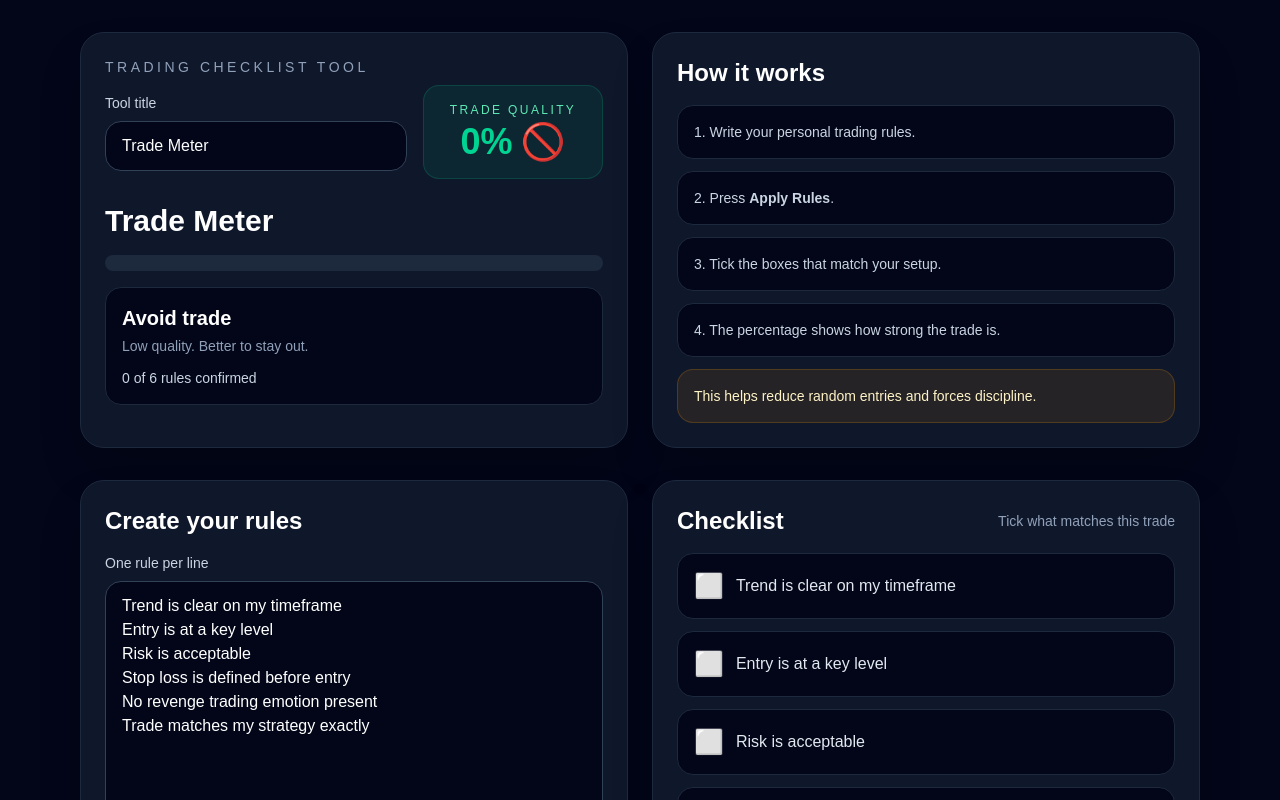
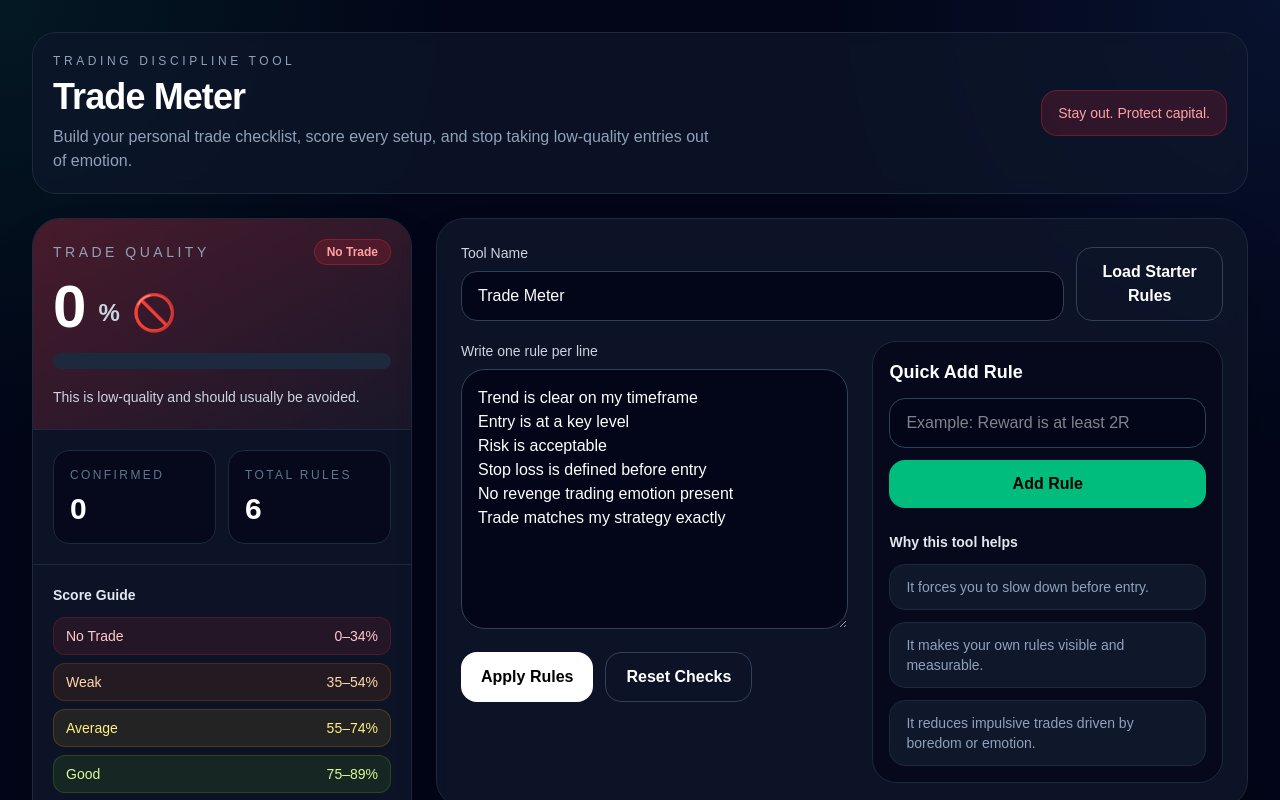
Before and after one commit to Johny-88/Trade-Meter, a Next.js app: page / in a window 1280 px wide. Shown: the top 800 px of the page. Built offline with nearby package versions, Linux system fonts and the light colour scheme.

Commit message:
Update page.tsx

```diff
--- a/app/page.tsx
+++ b/app/page.tsx
@@ -1,12 +1,14 @@
 'use client'
 
-import { useMemo, useState } from 'react'
+import { useEffect, useMemo, useState } from 'react'
 
 type Rule = {
   id: number
   text: string
   checked: boolean
 }
+
+const STORAGE_KEY = 'trade-meter-v2'
 
 const starterRules = [
   'Trend is clear on my timeframe',
@@ -20,37 +22,85 @@ const starterRules = [
 function getRating(score: number) {
   if (score >= 90) {
     return {
-      label: 'A+ setup',
-      desc: 'Excellent quality. Very strong trade conditions.',
+      label: 'A+ Setup',
+      desc: 'Everything is aligned. This is the kind of trade worth waiting for.',
       emoji: '😎',
+      action: 'Take only if execution is clean.',
+      tone: 'emerald',
     }
   }
+
   if (score >= 75) {
     return {
-      label: 'Good setup',
-      desc: 'Solid trade. Conditions are mostly aligned.',
+      label: 'Good Setup',
+      desc: 'Most conditions are aligned. Solid quality, but stay precise.',
       emoji: '🙂',
+      action: 'Valid trade if entry stays disciplined.',
+      tone: 'lime',
     }
   }
+
   if (score >= 55) {
     return {
-      label: 'Average setup',
-      desc: 'Decent, but not fully convincing yet.',
+      label: 'Average Setup',
+      desc: 'Some things are there, but not enough to feel fully confident.',
       emoji: '😐',
+      action: 'Be selective. This may be a pass.',
+      tone: 'yellow',
     }
   }
+
   if (score >= 35) {
     return {
-      label: 'Weak setup',
-      desc: 'Too many things are missing. Be careful.',
+      label: 'Weak Setup',
+      desc: 'Too many key conditions are missing.',
       emoji: '⚠️',
+      action: 'Most likely not worth the risk.',
+      tone: 'orange',
     }
   }
 
   return {
-    label: 'Avoid trade',
-    desc: 'Low quality. Better to stay out.',
+    label: 'No Trade',
+    desc: 'This is low-quality and should usually be avoided.',
     emoji: '🚫',
+    action: 'Stay out. Protect capital.',
+    tone: 'red',
+  }
+}
+
+function toneClasses(tone: string) {
+  switch (tone) {
+    case 'emerald':
+      return {
+        badge: 'border-emerald-500/30 bg-emerald-500/15 text-emerald-300',
+        glow: 'from-emerald-500/25 to-emerald-400/5',
+        progress: 'from-emerald-400 to-emerald-500',
+      }
+    case 'lime':
+      return {
+        badge: 'border-lime-500/30 bg-lime-500/15 text-lime-300',
+        glow: 'from-lime-500/25 to-lime-400/5',
+        progress: 'from-lime-300 to-lime-500',
+      }
+    case 'yellow':
+      return {
+        badge: 'border-yellow-500/30 bg-yellow-500/15 text-yellow-300',
+        glow: 'from-yellow-500/25 to-yellow-400/5',
+        progress: 'from-yellow-300 to-yellow-500',
+      }
+    case 'orange':
+      return {
+        badge: 'border-orange-500/30 bg-orange-500/15 text-orange-300',
+        glow: 'from-orange-500/25 to-orange-400/5',
+        progress: 'from-orange-300 to-orange-500',
+      }
+    default:
+      return {
+        badge: 'border-red-500/30 bg-red-500/15 text-red-300',
+        glow: 'from-red-500/25 to-red-400/5',
+        progress: 'from-red-300 to-red-500',
+      }
   }
 }
 
@@ -66,10 +116,36 @@ export default function Home() {
     }))
   )
 
+  useEffect(() => {
+    const saved = localStorage.getItem(STORAGE_KEY)
+    if (!saved) return
+
+    try {
+      const parsed = JSON.parse(saved)
+      if (parsed.title) setTitle(parsed.title)
+      if (parsed.bulkRules) setBulkRules(parsed.bulkRules)
+      if (Array.isArray(parsed.rules) && parsed.rules.length > 0) {
+        setRules(parsed.rules)
+      }
+    } catch {}
+  }, [])
+
+  useEffect(() => {
+    localStorage.setItem(
+      STORAGE_KEY,
+      JSON.stringify({
+        title,
+        bulkRules,
+        rules,
+      })
+    )
+  }, [title, bulkRules, rules])
+
   const checkedCount = rules.filter((rule) => rule.checked).length
   const totalCount = rules.length
-  const score = totalCount > 0 ? Math.round((checkedCount / totalCount) * 100) : 0
+  const score = totalCount ? Math.round((checkedCount / totalCount) * 100) : 0
   const rating = useMemo(() => getRating(score), [score])
+  const palette = toneClasses(rating.tone)
 
   const applyRules = () => {
     const cleanedRules = bulkRules
@@ -98,117 +174,174 @@ export default function Home() {
     const trimmed = newRule.trim()
     if (!trimmed) return
 
-    setRules((prev) => [
-      ...prev,
-      {
+    const newItem = {
       id: Date.now(),
       text: trimmed,
       checked: false,
-      },
-    ])
+    }
 
+    setRules((prev) => [...prev, newItem])
     setBulkRules((prev) => (prev.trim() ? `${prev}\n${trimmed}` : trimmed))
     setNewRule('')
+  }
+
+  const deleteRule = (id: number) => {
+    setRules((prev) => {
+      const updated = prev.filter((rule) => rule.id !== id)
+      setBulkRules(updated.map((rule) => rule.text).join('\n'))
+      return updated
+    })
   }
 
   const resetChecks = () => {
     setRules((prev) => prev.map((rule) => ({ ...rule, checked: false })))
   }
 
-  const progressColor =
-    score >= 75
-      ? 'bg-emerald-500'
-      : score >= 55
-      ? 'bg-yellow-400'
-      : score >= 35
-      ? 'bg-orange-500'
-      : 'bg-red-500'
+  const loadStarterRules = () => {
+    setBulkRules(starterRules.join('\n'))
+    setRules(
+      starterRules.map((text, index) => ({
+        id: Date.now() + index,
+        text,
+        checked: false,
+      }))
+    )
+  }
 
   return (
     <main className="min-h-screen bg-slate-950 text-white">
-      <div className="mx-auto max-w-6xl px-4 py-8">
-        <div className="mb-8 grid gap-6 lg:grid-cols-2">
-          <div className="rounded-3xl border border-slate-800 bg-slate-900 p-6 shadow-2xl">
-            <p className="mb-2 text-sm uppercase tracking-[0.25em] text-slate-400">
-              Trading checklist tool
+      <div className="absolute inset-0 bg-[radial-gradient(circle_at_top_left,rgba(16,185,129,0.10),transparent_30%),radial-gradient(circle_at_top_right,rgba(59,130,246,0.10),transparent_30%)]" />
+
+      <div className="relative mx-auto max-w-7xl px-4 py-6 md:px-6 lg:px-8 lg:py-8">
+        <div className="mb-6 flex flex-col gap-3 rounded-3xl border border-slate-800 bg-slate-900/70 p-5 backdrop-blur md:flex-row md:items-center md:justify-between">
+          <div>
+            <div className="mb-2 text-xs uppercase tracking-[0.3em] text-slate-400">
+              Trading Discipline Tool
+            </div>
+            <h1 className="text-3xl font-bold tracking-tight md:text-4xl">
+              {title}
+            </h1>
+            <p className="mt-2 max-w-2xl text-sm text-slate-400 md:text-base">
+              Build your personal trade checklist, score every setup, and stop
+              taking low-quality entries out of emotion.
             </p>
+          </div>
 
-            <div className="mb-6 flex flex-col gap-4 md:flex-row md:items-center md:justify-between">
+          <div className={`rounded-2xl border px-4 py-3 text-sm ${palette.badge}`}>
+            {rating.action}
+          </div>
+        </div>
+
+        <div className="grid gap-6 lg:grid-cols-[380px_minmax(0,1fr)]">
+          <aside className="lg:sticky lg:top-6 lg:self-start">
+            <div className="overflow-hidden rounded-[28px] border border-slate-800 bg-slate-900/80 shadow-2xl backdrop-blur">
+              <div className={`bg-gradient-to-br p-5 ${palette.glow}`}>
+                <div className="mb-3 flex items-center justify-between">
+                  <div className="text-sm uppercase tracking-[0.25em] text-slate-400">
+                    Trade Quality
+                  </div>
+                  <div className={`rounded-full border px-3 py-1 text-xs font-semibold ${palette.badge}`}>
+                    {rating.label}
+                  </div>
+                </div>
+
+                <div className="mb-4 flex items-end gap-3">
+                  <div className="text-6xl font-black leading-none">{score}</div>
+                  <div className="pb-2 text-2xl font-bold text-slate-300">%</div>
+                  <div className="pb-1 text-4xl">{rating.emoji}</div>
+                </div>
+
+                <div className="mb-4 h-4 overflow-hidden rounded-full bg-slate-800">
+                  <div
+                    className={`h-full rounded-full bg-gradient-to-r transition-all duration-300 ${palette.progress}`}
+                    style={{ width: `${score}%` }}
+                  />
+                </div>
+
+                <p className="text-sm leading-6 text-slate-300">{rating.desc}</p>
+              </div>
+
+              <div className="grid grid-cols-2 gap-3 border-t border-slate-800 p-5">
+                <div className="rounded-2xl border border-slate-800 bg-slate-950/70 p-4">
+                  <div className="text-xs uppercase tracking-[0.2em] text-slate-500">
+                    Confirmed
+                  </div>
+                  <div className="mt-2 text-3xl font-bold">{checkedCount}</div>
+                </div>
+
+                <div className="rounded-2xl border border-slate-800 bg-slate-950/70 p-4">
+                  <div className="text-xs uppercase tracking-[0.2em] text-slate-500">
+                    Total Rules
+                  </div>
+                  <div className="mt-2 text-3xl font-bold">{totalCount}</div>
+                </div>
+              </div>
+
+              <div className="border-t border-slate-800 p-5">
+                <div className="mb-3 text-sm font-semibold text-slate-200">
+                  Score Guide
+                </div>
+
+                <div className="space-y-2 text-sm">
+                  <div className="flex items-center justify-between rounded-xl border border-red-500/20 bg-red-500/10 px-3 py-2 text-red-200">
+                    <span>No Trade</span>
+                    <span>0–34%</span>
+                  </div>
+                  <div className="flex items-center justify-between rounded-xl border border-orange-500/20 bg-orange-500/10 px-3 py-2 text-orange-200">
+                    <span>Weak</span>
+                    <span>35–54%</span>
+                  </div>
+                  <div className="flex items-center justify-between rounded-xl border border-yellow-500/20 bg-yellow-500/10 px-3 py-2 text-yellow-200">
+                    <span>Average</span>
+                    <span>55–74%</span>
+                  </div>
+                  <div className="flex items-center justify-between rounded-xl border border-lime-500/20 bg-lime-500/10 px-3 py-2 text-lime-200">
+                    <span>Good</span>
+                    <span>75–89%</span>
+                  </div>
+                  <div className="flex items-center justify-between rounded-xl border border-emerald-500/20 bg-emerald-500/10 px-3 py-2 text-emerald-200">
+                    <span>A+ Setup</span>
+                    <span>90–100%</span>
+                  </div>
+                </div>
+              </div>
+            </div>
+          </aside>
+
+          <section className="space-y-6">
+            <div className="rounded-[28px] border border-slate-800 bg-slate-900/80 p-5 shadow-2xl backdrop-blur md:p-6">
+              <div className="mb-5 flex flex-col gap-3 md:flex-row md:items-end md:justify-between">
                 <div className="w-full">
                   <label className="mb-2 block text-sm text-slate-300">
-                  Tool title
+                    Tool Name
                   </label>
                   <input
                     value={title}
                     onChange={(e) => setTitle(e.target.value)}
-                  className="w-full rounded-2xl border border-slate-700 bg-slate-950 px-4 py-3 text-white outline-none"
+                    className="w-full rounded-2xl border border-slate-700 bg-slate-950 px-4 py-3 text-white outline-none transition focus:border-slate-500"
                   />
                 </div>
 
-              <div className="rounded-2xl border border-emerald-500/20 bg-emerald-500/10 px-5 py-4 text-center md:min-w-[180px]">
-                <div className="text-xs uppercase tracking-[0.2em] text-emerald-300">
-                  Trade quality
-                </div>
-                <div className="mt-1 flex items-center justify-center gap-2 text-4xl font-bold text-emerald-400">
-                  <span>{score}%</span>
-                  <span>{rating.emoji}</span>
-                </div>
-              </div>
+                <button
+                  onClick={loadStarterRules}
+                  className="rounded-2xl border border-slate-700 px-4 py-3 font-semibold text-white transition hover:bg-slate-800"
+                >
+                  Load Starter Rules
+                </button>
               </div>
 
-            <h1 className="mb-4 text-3xl font-bold">{title}</h1>
-
-            <div className="mb-4 h-4 overflow-hidden rounded-full bg-slate-800">
-              <div
-                className={`h-full ${progressColor} transition-all duration-300`}
-                style={{ width: `${score}%` }}
-              />
-            </div>
-
-            <div className="rounded-2xl border border-slate-800 bg-slate-950 p-4">
-              <div className="text-xl font-semibold">{rating.label}</div>
-              <div className="mt-1 text-sm text-slate-400">{rating.desc}</div>
-              <div className="mt-3 text-sm text-slate-300">
-                {checkedCount} of {totalCount} rules confirmed
-              </div>
-            </div>
-          </div>
-
-          <div className="rounded-3xl border border-slate-800 bg-slate-900 p-6 shadow-2xl">
-            <h2 className="mb-4 text-2xl font-bold">How it works</h2>
-
-            <div className="space-y-3 text-sm text-slate-300">
-              <div className="rounded-2xl border border-slate-800 bg-slate-950 p-4">
-                1. Write your personal trading rules.
-              </div>
-              <div className="rounded-2xl border border-slate-800 bg-slate-950 p-4">
-                2. Press <strong>Apply Rules</strong>.
-              </div>
-              <div className="rounded-2xl border border-slate-800 bg-slate-950 p-4">
-                3. Tick the boxes that match your setup.
-              </div>
-              <div className="rounded-2xl border border-slate-800 bg-slate-950 p-4">
-                4. The percentage shows how strong the trade is.
-              </div>
-              <div className="rounded-2xl border border-amber-500/20 bg-amber-500/10 p-4 text-amber-100">
-                This helps reduce random entries and forces discipline.
-              </div>
-            </div>
-          </div>
-        </div>
-
-        <div className="grid gap-6 lg:grid-cols-2">
-          <div className="rounded-3xl border border-slate-800 bg-slate-900 p-6 shadow-2xl">
-            <h2 className="mb-4 text-2xl font-bold">Create your rules</h2>
-
+              <div className="grid gap-6 xl:grid-cols-[1.05fr_0.95fr]">
+                <div>
                   <label className="mb-2 block text-sm text-slate-300">
-              One rule per line
+                    Write one rule per line
                   </label>
-
                   <textarea
                     value={bulkRules}
                     onChange={(e) => setBulkRules(e.target.value)}
-              className="min-h-[260px] w-full rounded-2xl border border-slate-700 bg-slate-950 px-4 py-3 text-white outline-none"
+                    className="min-h-[260px] w-full rounded-3xl border border-slate-700 bg-slate-950 px-4 py-4 text-white outline-none transition focus:border-slate-500"
+                    placeholder="Trend is clear
+Entry is at key level
+Risk is acceptable"
                   />
 
                   <div className="mt-4 flex flex-wrap gap-3">
@@ -226,18 +359,17 @@ export default function Home() {
                       Reset Checks
                     </button>
                   </div>
-
-            <div className="mt-6 rounded-2xl border border-slate-800 bg-slate-950 p-4">
-              <div className="mb-3 text-sm font-medium text-slate-200">
-                Add one extra rule
                 </div>
 
-              <div className="flex flex-col gap-3 md:flex-row">
+                <div className="rounded-3xl border border-slate-800 bg-slate-950/70 p-4">
+                  <div className="mb-3 text-lg font-semibold">Quick Add Rule</div>
+
+                  <div className="flex flex-col gap-3">
                     <input
                       value={newRule}
                       onChange={(e) => setNewRule(e.target.value)}
                       placeholder="Example: Reward is at least 2R"
-                  className="w-full rounded-2xl border border-slate-700 bg-slate-950 px-4 py-3 text-white outline-none"
+                      className="w-full rounded-2xl border border-slate-700 bg-slate-950 px-4 py-3 text-white outline-none transition focus:border-slate-500"
                       onKeyDown={(e) => {
                         if (e.key === 'Enter') addRule()
                       }}
@@ -247,22 +379,47 @@ export default function Home() {
                       onClick={addRule}
                       className="rounded-2xl bg-emerald-500 px-5 py-3 font-semibold text-black transition hover:opacity-90"
                     >
-                  Add
+                      Add Rule
                     </button>
+                  </div>
+
+                  <div className="mt-6">
+                    <div className="mb-3 text-sm font-semibold text-slate-200">
+                      Why this tool helps
+                    </div>
+
+                    <div className="space-y-3 text-sm text-slate-400">
+                      <div className="rounded-2xl border border-slate-800 bg-slate-900 px-4 py-3">
+                        It forces you to slow down before entry.
+                      </div>
+                      <div className="rounded-2xl border border-slate-800 bg-slate-900 px-4 py-3">
+                        It makes your own rules visible and measurable.
+                      </div>
+                      <div className="rounded-2xl border border-slate-800 bg-slate-900 px-4 py-3">
+                        It reduces impulsive trades driven by boredom or emotion.
+                      </div>
+                    </div>
+                  </div>
                 </div>
               </div>
             </div>
 
-          <div className="rounded-3xl border border-slate-800 bg-slate-900 p-6 shadow-2xl">
-            <div className="mb-4 flex items-center justify-between gap-3">
+            <div className="rounded-[28px] border border-slate-800 bg-slate-900/80 p-5 shadow-2xl backdrop-blur md:p-6">
+              <div className="mb-5 flex flex-col gap-2 md:flex-row md:items-center md:justify-between">
+                <div>
                   <h2 className="text-2xl font-bold">Checklist</h2>
-              <div className="text-sm text-slate-400">
-                Tick what matches this trade
+                  <p className="mt-1 text-sm text-slate-400">
+                    Tick only the conditions that are truly present in this trade.
+                  </p>
+                </div>
+
+                <div className="rounded-2xl border border-slate-800 bg-slate-950/70 px-4 py-2 text-sm text-slate-300">
+                  {checkedCount} / {totalCount} confirmed
                 </div>
               </div>
 
               {rules.length === 0 ? (
-              <div className="rounded-2xl border border-dashed border-slate-700 bg-slate-950 p-8 text-center text-slate-400">
+                <div className="rounded-3xl border border-dashed border-slate-700 bg-slate-950/70 p-10 text-center text-slate-400">
                   No rules yet. Add your rules and press Apply Rules.
                 </div>
               ) : (
@@ -270,28 +427,47 @@ export default function Home() {
                   {rules.map((rule) => (
                     <div
                       key={rule.id}
-                    className={`flex items-center justify-between gap-3 rounded-2xl border p-4 ${
+                      className={`group flex items-center gap-3 rounded-3xl border p-4 transition ${
                         rule.checked
                           ? 'border-emerald-500/30 bg-emerald-500/10'
-                        : 'border-slate-800 bg-slate-950'
+                          : 'border-slate-800 bg-slate-950/70 hover:border-slate-700'
                       }`}
                     >
                       <button
                         onClick={() => toggleRule(rule.id)}
-                      className="flex flex-1 items-center gap-3 text-left"
+                        className="flex flex-1 items-center gap-4 text-left"
                       >
-                      <span className="text-2xl">
-                        {rule.checked ? '✅' : '⬜'}
+                        <span
+                          className={`flex h-9 w-9 items-center justify-center rounded-xl border text-lg ${
+                            rule.checked
+                              ? 'border-emerald-400 bg-emerald-400 text-black'
+                              : 'border-slate-700 bg-slate-900 text-slate-500'
+                          }`}
+                        >
+                          {rule.checked ? '✓' : ''}
                         </span>
-                      <span className="text-base text-slate-200">
+
+                        <span
+                          className={`text-base ${
+                            rule.checked ? 'text-white' : 'text-slate-200'
+                          }`}
+                        >
                           {rule.text}
                         </span>
+                      </button>
+
+                      <button
+                        onClick={() => deleteRule(rule.id)}
+                        className="rounded-xl border border-slate-800 px-3 py-2 text-sm text-slate-400 transition hover:bg-slate-800 hover:text-white"
+                      >
+                        Delete
                       </button>
                     </div>
                   ))}
                 </div>
               )}
             </div>
+          </section>
         </div>
       </div>
     </main>
```
Lines whose indentation alone changed are shown as unchanged.
